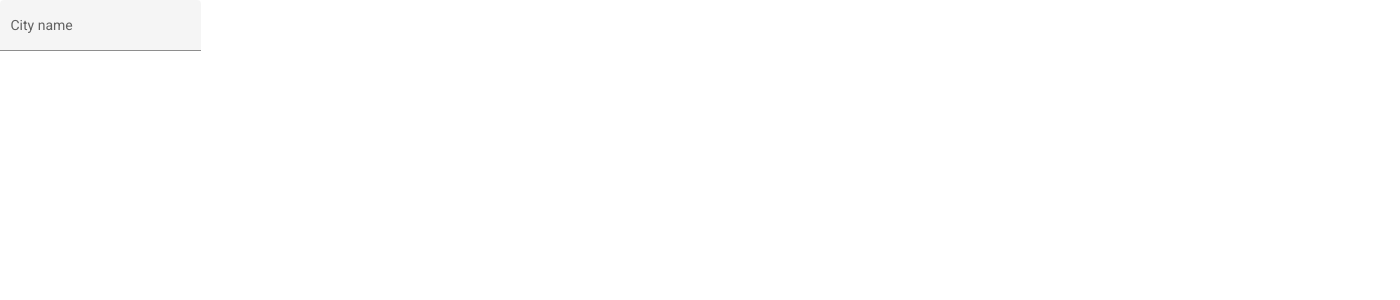
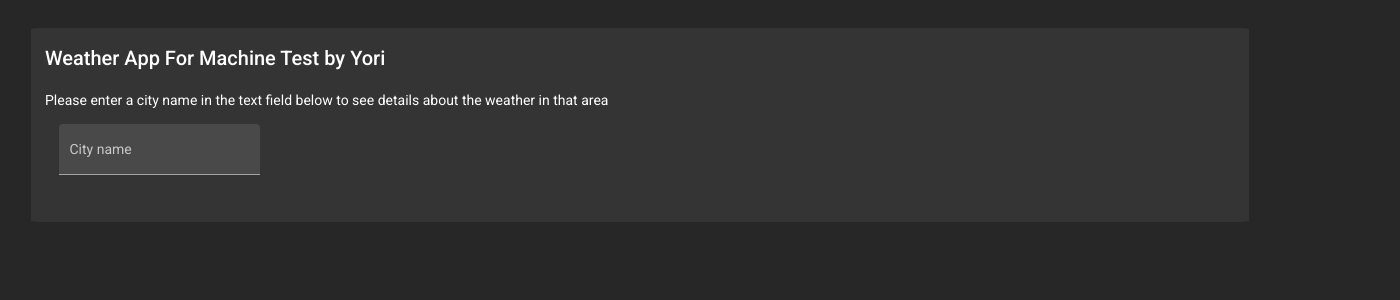
Before and after one commit to Yori1/weather-app-machine-test-yori, an Angular app: page /searching in a window 1280 px wide. Shown: the top 300 px of the page, 1400 px wide, since content can reach past the window. Built offline with nearby package versions, Linux system fonts and the light colour scheme.

Commit message:
created an Angular Material scss theme

```diff
--- a/angular.json
+++ b/angular.json
@@ -53,8 +53,9 @@
               "src/assets"
             ],
             "styles": [
-              "./node_modules/@angular/material/prebuilt-themes/indigo-pink.css",
-              "src/styles.scss"
+              "./node_modules/@angular/material/prebuilt-themes/purple-green.css",
+              "src/styles.scss",
+              "src/app/_app.component-theme.scss"
             ],
             "scripts": []
           },
--- a/package.json
+++ b/package.json
@@ -22,6 +22,7 @@
     "@angular/platform-browser-dynamic": "~11.2.8",
     "@angular/router": "~11.2.8",
     "rxjs": "~6.6.0",
+    "sass": "^1.54.4",
     "tslib": "^2.0.0",
     "zone.js": "~0.11.3"
   },
--- /dev/null
+++ b/src/app/_app.component-theme.scss
@@ -0,0 +1,51 @@
+@import '~@angular/material/theming';
+// Plus imports for other components in your app.
+
+// Include the common styles for Angular Material. We include this here so that you only
+// have to load a single css file for Angular Material in your app.
+// Be sure that you only ever include this mixin once!
+@include mat-core();
+
+
+@mixin custom-components-theme($theme) {
+}
+
+
+// Define the palettes for your theme using the Material Design palettes available in palette.scss
+// (imported above). For each palette, you can optionally specify a default, lighter, and darker
+// hue. Available color palettes: https://material.io/design/color/
+
+$my-app-theme: (
+    50: $light-primary-text,
+    100: white,
+    200: white,
+    A200: #343434,
+    A400: #9A9A9A,
+    A700: #272727,
+    contrast: (
+    50: $light-primary-text,
+    100: $light-primary-text,
+    200: $light-primary-text,
+    A200: $light-primary-text,
+    A400: $light-primary-text,
+    A700: $light-primary-text
+    ),
+    color: (
+      primary: #777777,
+      accent: $light-primary-text
+    )
+  );
+
+$my-app-primary: mat-palette($my-app-theme, A200, A400, A700);
+$my-app-accent: mat-palette($my-app-theme, 50, 100, 200);
+
+// The warn palette is optional (defaults to red).
+$my-app-warn: mat-palette($mat-red);
+
+// Create the theme object (a Sass map containing all of the palettes).
+$my-app-theme: mat-dark-theme($my-app-primary, $my-app-accent, $my-app-warn);
+
+// Include theme styles for core and each component used in your app.
+// Alternatively, you can import and @include the theme mixins for each component
+// that you are using.
+@include angular-material-theme($my-app-theme);
--- a/src/app/app.component.scss
+++ b/src/app/app.component.scss
@@ -1,6 +1,14 @@
+@import '~src/app/app.component-theme';
+@import '~@angular/material/theming';
+
 .router-outlet-content {
     display: block;
-    width: 100em;
+    width: 85em;
     margin-left: auto;
     margin-right: auto;
+    margin-top: 2em;
+    border-radius: 0.67%;
+    padding: 1em;
+    background-color: mat-color($my-app-primary);
+
 }
--- a/src/app/search/container/searching/searching.component.html
+++ b/src/app/search/container/searching/searching.component.html
@@ -1,6 +1,9 @@
+<h2>Weather App For Machine Test by Yori</h2>
+<div>Please enter a city name in the text field below to see details about the weather in that area</div>
+
 <form class="search-form" (ngSubmit)="submit()">
   <mat-form-field appearance="fill">
     <mat-label>City name</mat-label>
-    <input matInput type="text" [(ngModel)]="searchTerm" name="searchTerm">
+    <input color="primary" matInput type="text" [(ngModel)]="searchTerm" name="searchTerm">
   </mat-form-field>
 </form>
--- a/src/app/search/container/searching/searching.component.scss
+++ b/src/app/search/container/searching/searching.component.scss
@@ -1,3 +1,8 @@
 .search-form {
     display: flex;
+    margin: 1em;
 }
+
+#search-input {
+    width: 100% !important;
+}
--- a/src/styles.scss
+++ b/src/styles.scss
@@ -1,4 +1,8 @@
+@use 'sass:map';
+@use '~@angular/material/theming';
+@import './app/app.component-theme';
+
 /* You can add global styles to this file, and also import other style files */
 
 html, body { height: 100%; }
-body { margin: 0; font-family: Roboto, "Helvetica Neue", sans-serif; }
+body { margin: 0; font-family: Roboto, "Helvetica Neue", sans-serif; background-color: mat-color($my-app-primary, 'darker'); color: mat-color($my-app-accent); }
```
Also changed, not shown: 1 other file (tests, documents, lock files or other folders).
